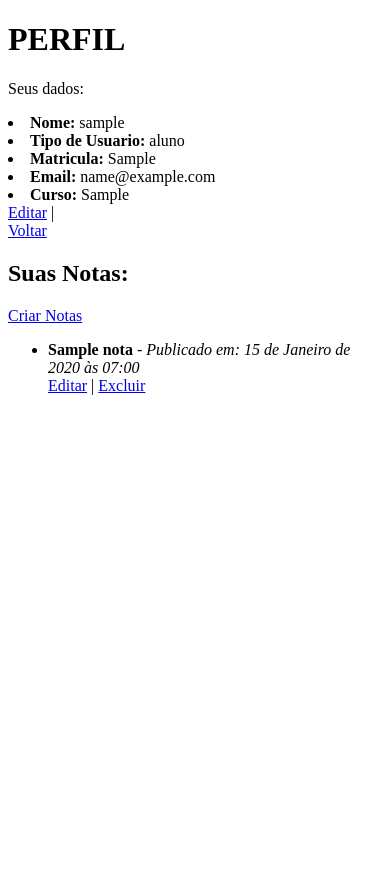
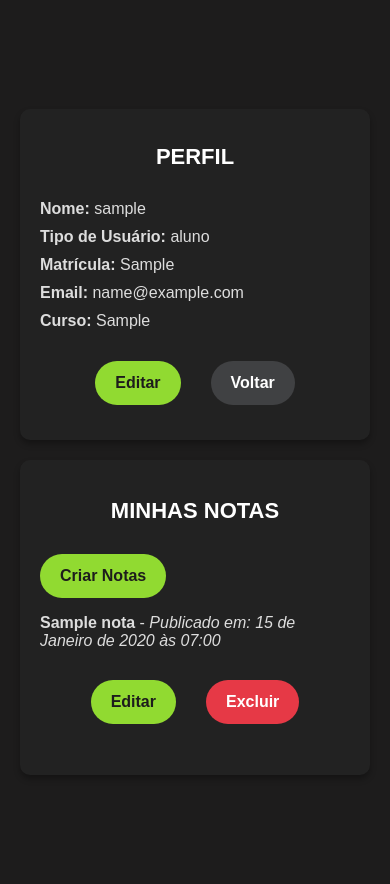
Before and after one commit to JoseWilliamCosta/arquivos.github.io, a Django app: page /perfil/1/ in a window 390 px wide. Before the commit the page ends 395 px from the top, so only its background shows below. Run offline with Django 5.2, Linux system fonts and the light colour scheme; a user stored in the database is signed in; tables that the repository leaves empty hold one stand-in row (values such as "Sample post").

Commit message:
subindo css de mais paginas e ajustes nos html

```diff
--- /dev/null
+++ b/mural_virtual/core/static/css/perfil.css
@@ -0,0 +1,105 @@
+:root {
+    --verde-color: #91da31;
+    --cinza-color: #404143;
+    --preto-color: #1d1c1c;
+    --cinza-claro-color: #f5c6cb;
+    --branco-color: #fff;
+    --cinza-fundo-color: #222;
+    --cinza-texto-color: #ddd;
+    --vermelho-color: #e63946;
+}
+
+body {
+    font-family: Arial, sans-serif;
+    background-color: var(--preto-color);
+    color: var(--cinza-texto-color);
+    margin: 0;
+    padding: 20px;
+    display: flex;
+    justify-content: center;
+    align-items: center;
+    min-height: 100vh;
+}
+
+.container {
+    display: flex;
+    gap: 20px;
+    max-width: 900px;
+    width: 100%;
+}
+
+.card {
+    background-color: var(--cinza-fundo-color);
+    padding: 20px;
+    border-radius: 10px;
+    box-shadow: 0px 4px 6px rgba(0, 0, 0, 0.3);
+    flex: 1;
+    min-width: 300px;
+}
+
+h1, h2 {
+    color: var(--branco-color);
+    margin-bottom: 30px;
+    font-size: 22px;
+    text-align: center;
+}
+
+p, li {
+    font-size: 16px;
+    margin-bottom: 10px;
+}
+
+ul {
+    padding: 0;
+    list-style: none;
+}
+
+.botoes, .nota-botoes {
+    display: flex;
+    gap: 30px;
+    padding: 15px;
+    margin-top: 15px;
+    justify-content: center;
+    text-align: center;
+}
+
+.btn {
+    text-decoration: none;
+    font-weight: bold;
+    padding: 13px 20px;
+    border-radius: 30px;
+    display: inline-block;
+    text-align: center;
+    transition: background-color 0.3s ease;
+}
+
+.editar {
+    background-color: var(--verde-color);
+    color: var(--preto-color);
+}
+
+.voltar {
+    background-color: var(--cinza-color);
+    color: var(--branco-color);
+}
+
+.criar {
+    background-color: var(--verde-color);
+    color: var(--preto-color);
+}
+
+.excluir {
+    background-color: var(--vermelho-color);
+    color: var(--branco-color);
+}
+
+.btn:hover {
+    opacity: 0.8;
+}
+
+/* Responsividade */
+@media (max-width: 700px) {
+    .container {
+        flex-direction: column;
+    }
+}
--- a/mural_virtual/core/static/css/style.css
+++ b/mural_virtual/core/static/css/style.css
@@ -74,10 +74,11 @@ header .messages {
     padding: 10px;
     margin: auto 0;
     border-radius: 5px;
+    color: #FFF9C4;
 }
 
 header .success {
-    color: #000000;
+    color: #437743;
 }
 
 header .error {
--- a/mural_virtual/core/templates/usuarios/perfil.html
+++ b/mural_virtual/core/templates/usuarios/perfil.html
@@ -1,39 +1,55 @@
+{% load static %}
 <!DOCTYPE html>
 <html lang="pt-br">
 <head>
     <meta charset="UTF-8">
     <meta name="viewport" content="width=device-width, initial-scale=1.0">
-    <title>Login</title>
+    <title>Perfil</title>
+    <link rel="stylesheet" href="{% static 'css/perfil.css' %}">
 </head>
 <body>
+    <div class="container">
+
+        <div class="card">
             <h1>PERFIL</h1>
-    <p>Seus dados: </p>
+
+            <ul>
                 <li><strong>Nome:</strong> {{ user.username }}</li>
-    <li><strong>Tipo de Usuario:</strong> {{ user.tipo_usuario }}</li>
-    <li><strong>Matricula:</strong> {{ user.matricula }}</li>
+                <li><strong>Tipo de Usuário:</strong> {{ user.tipo_usuario }}</li>
+                <li><strong>Matrícula:</strong> {{ user.matricula }}</li>
                 <li><strong>Email:</strong> {{ user.email }}</li>
                 <li><strong>Curso:</strong> {{ user.curso }}</li>
-    <a href="{% url 'editar_perfil' %}">Editar</a> |
-    </br>
-    <a href="{% url 'index' %}">Voltar</a>
+            </ul>
+            <div class="botoes">
+                <a href="{% url 'editar_perfil' %}" class="btn editar">Editar</a>
+                <a href="{% url 'index' %}" class="btn voltar">Voltar</a>
+            </div>
+        </div>
 
 
-    <h2>Suas Notas:</h2>
+        <div class="card">
+            <h2>MINHAS NOTAS</h2>
             {% if request.user.is_authenticated %}
-        <a href="{% url 'criar_nota' %}">Criar Notas</a>
+                <a href="{% url 'criar_nota' %}" class="btn criar">Criar Notas</a>
             {% endif %}
             {% if notas %}
                 <ul>
                     {% for nota in notas %}
-                <li><strong>{{ nota.titulo }}</strong> - <em>Publicado em: {{ nota.data_publicacao }}</em></li>
+                        <li>
+                            <strong>{{ nota.titulo }}</strong> - <em>Publicado em: {{ nota.data_publicacao }}</em>
                             {% if request.user == nota.usuario or request.user.is_superuser %}
-                <a href="{% url 'criar_nota' nota.id %}">Editar</a> |
-                <a href="{% url 'excluir_nota' nota.id %}">Excluir</a>
+                                <div class="nota-botoes">
+                                    <a href="{% url 'criar_nota' nota.id %}" class="btn editar">Editar</a>
+                                    <a href="{% url 'excluir_nota' nota.id %}" class="btn excluir">Excluir</a>
+                                </div>
                             {% endif %}
+                        </li>
                     {% endfor %}
                 </ul>
             {% else %}
                 <p>Você ainda não cadastrou nenhuma nota.</p>
             {% endif %}
+        </div>
+    </div>
 </body>
 </html>
```
Also changed, not shown: mural_virtual/core/static/css/criar_n.css (+31 -39 lines), mural_virtual/core/static/css/editar_perf.css (added, +116 -0 lines), mural_virtual/core/templates/usuarios/editar_perfil.html (+18 -8 lines). Lines whose indentation alone changed are shown as unchanged.
